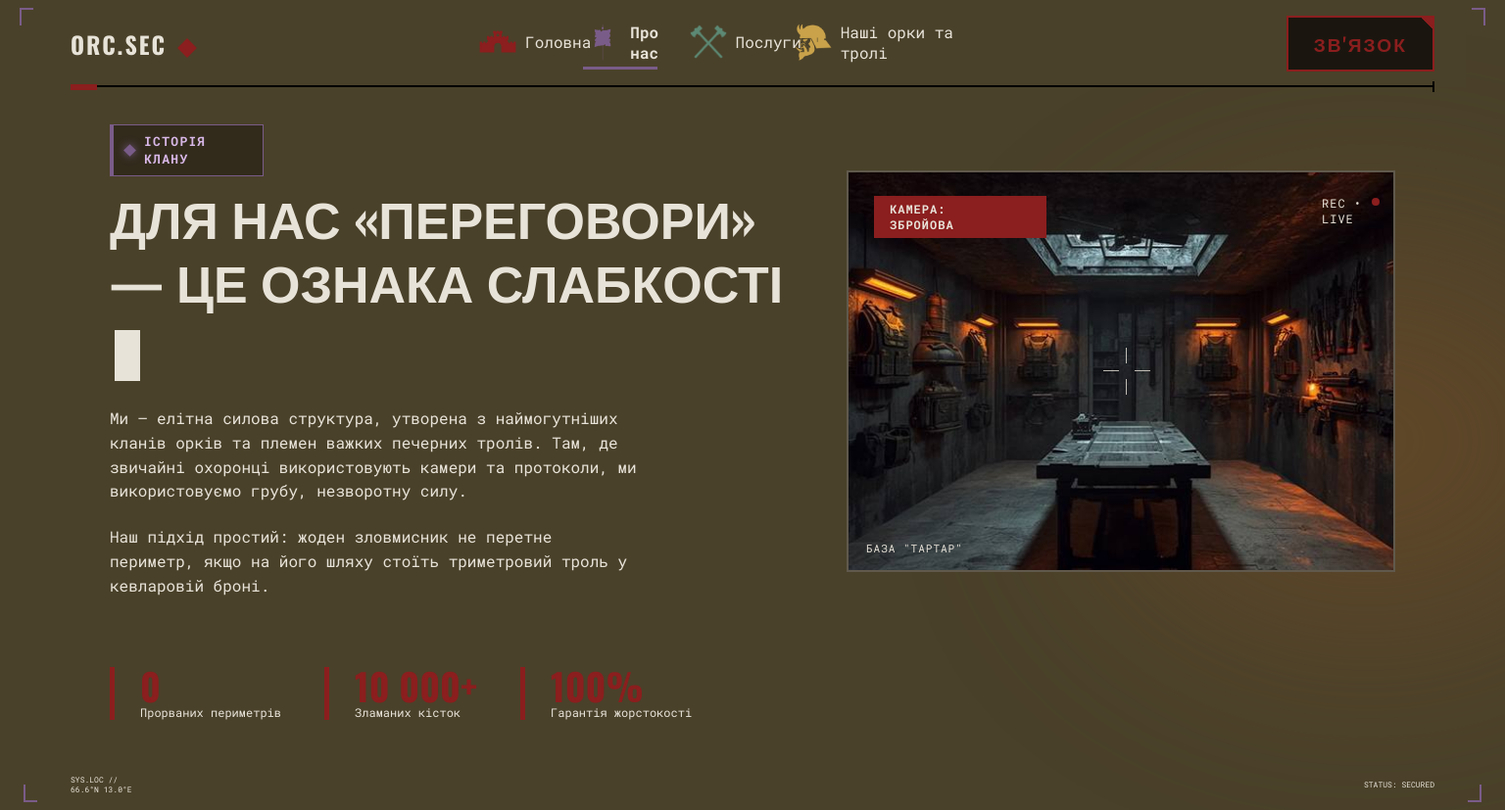
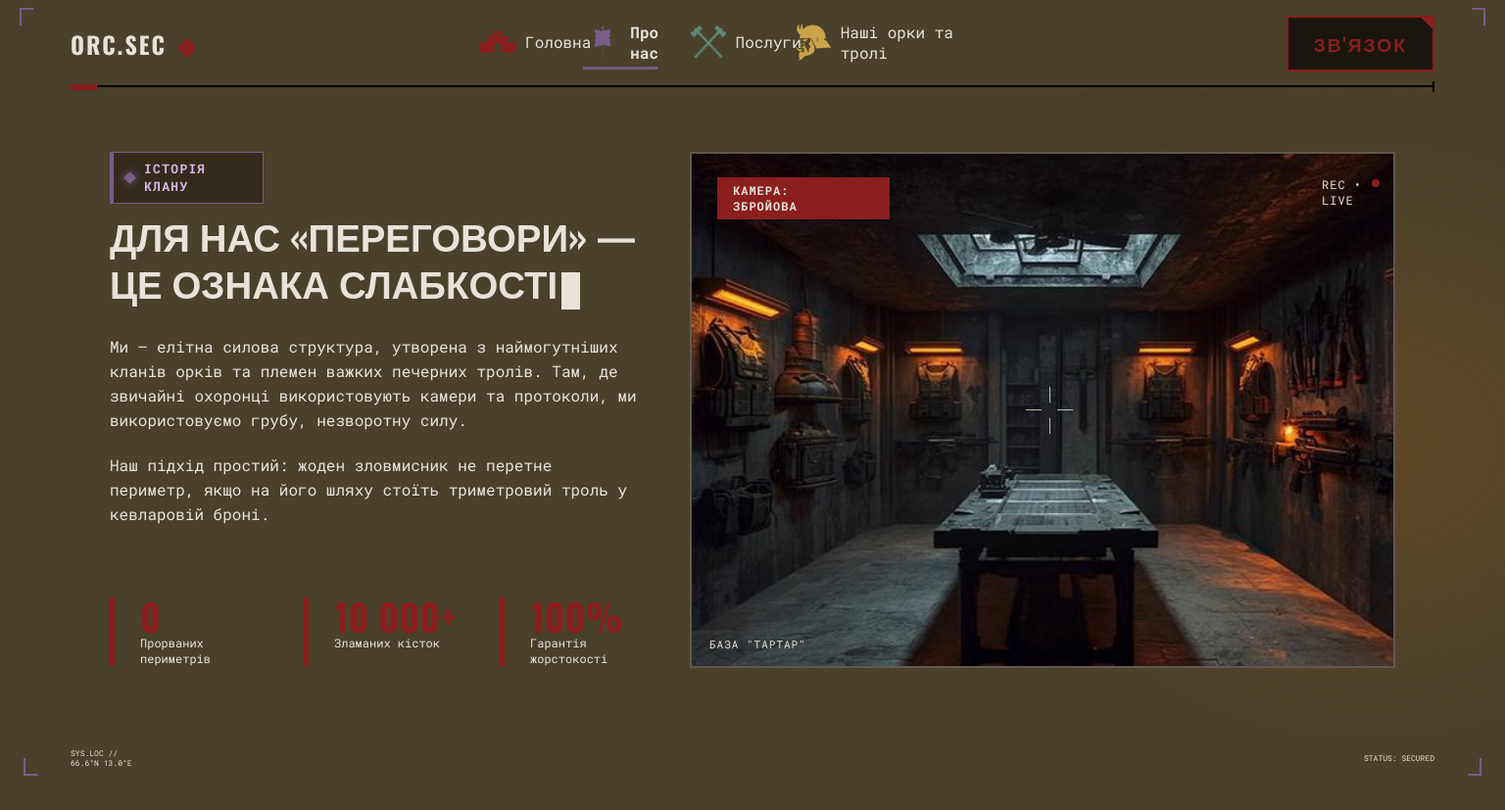
Before and after one commit to IceSun39/vibecoding_team, a plain HTML site: page about_us.html in a window 1536 px wide. Shown: the whole page at 98% size. After the commit the page ends 800 px from the top, so only its background shows below. Drawn offline with nearby package versions, Linux system fonts and the light colour scheme.

Commit message:
Addited home page & About us

```diff
--- a/about_us.html
+++ b/about_us.html
@@ -60,8 +60,9 @@
     </header>
 
     <main>
+        <div class="about-intro">
             <p class="text-over-title">Історія клану</p>
-        <h1 data-typewriter data-typewriter-speed="60">Для нас «переговори» — це ознака слабкості</h1>
+            <h1 data-typewriter data-typewriter-speed="60">Для нас «переговори» —<br> це ознака слабкості</h1>
 
             <div class="about-text">
                 <p>
@@ -76,6 +77,7 @@
                    периметр, якщо на його шляху стоїть триметровий
                    троль у кевларовій броні.
                 </p>
+            </div>
         </div>
 
         <figure class="cam">
--- a/css/about_us/main-about.css
+++ b/css/about_us/main-about.css
@@ -22,6 +22,14 @@
 
 .page-about main {
     flex: 1;
+    display: flex;
+    flex-direction: column;
+    justify-content: safe center;
+}
+
+.about-intro {
+    display: flex;
+    flex-direction: column;
 }
 
 main {
@@ -151,18 +159,28 @@ main h1 {
 @media (min-width: 785px) {
 
     /*Мейн стає сіткою*/
-    main {
+    .page-about main {
         display: grid;
         grid-template-columns: minmax(0, 1fr) minmax(0, 1.08fr);
-        grid-template-rows: auto auto 1fr auto;
+        grid-template-rows: auto auto;
         grid-template-areas:
-            "label cam"
-            "title cam"
-            "text  cam"
-            "stats stats";
+            "intro cam"
+            "stats cam";
         column-gap: 24px;
         align-items: start;
-        padding-bottom: 40px;
+        align-content: safe center;
+        padding-bottom: 0;
+    }
+
+    .about-intro {
+        grid-area: intro;
+        display: grid;
+        grid-template-rows: auto auto auto;
+        grid-template-areas:
+            "label"
+            "title"
+            "text";
+        align-content: start;
     }
 
     main .text-over-title {
@@ -172,7 +190,7 @@ main h1 {
 
     main h1 {
         grid-area: title;
-        font-size: clamp(38px, 5.1vw, 52px);
+        font-size: clamp(28px, 3.2vw, 52px);
         line-height: 1.3;
         margin-bottom: 14px;
     }
@@ -185,6 +203,10 @@ main h1 {
 
     .cam {
         grid-area: cam;
+        align-self: start;
+        justify-self: center;
+        width: 100%;
+        max-width: 720px;
         margin-top: 38px;
     }
 
@@ -224,23 +246,31 @@ main h1 {
     }
 }
 
+@media (min-width: 1200px) and (max-width: 1439px) {
+    .page-about main {
+        grid-template-columns: minmax(0, 0.9fr) minmax(0, 1.1fr);
+    }
+}
+
 /*Пристрої ширші за 1440 пікселі*/
 @media (min-width: 1440px) {
 
-    main {
+    .page-about main {
         margin: 0 80px;
-        grid-template-columns: 1fr 560px;
+        grid-template-columns: 1fr 720px;
         grid-template-areas:
-            "label cam"
-            "title cam"
-            "text  cam"
+            "intro cam"
             "stats cam";
-        grid-template-rows: auto auto auto 1fr;
+        grid-template-rows: auto auto;
         column-gap: 40px;
     }
 
+    body.page-about[data-section="about"] main .text-over-title {
+        margin-top: 0;
+    }
+
     main h1 {
-        font-size: 52px;
+        font-size: clamp(36px, 2.5vw, 52px);
         line-height: 1.25;
         margin-bottom: 26px;
     }
@@ -261,7 +291,8 @@ main h1 {
     }
 
     .cam {
-        margin-top: 85px;
+        align-self: start;
+        margin-top: 0;
     }
 
     .stats {
```
Also changed, not shown: css/home/home.css (+15 -5 lines). Lines whose indentation alone changed are shown as unchanged.
